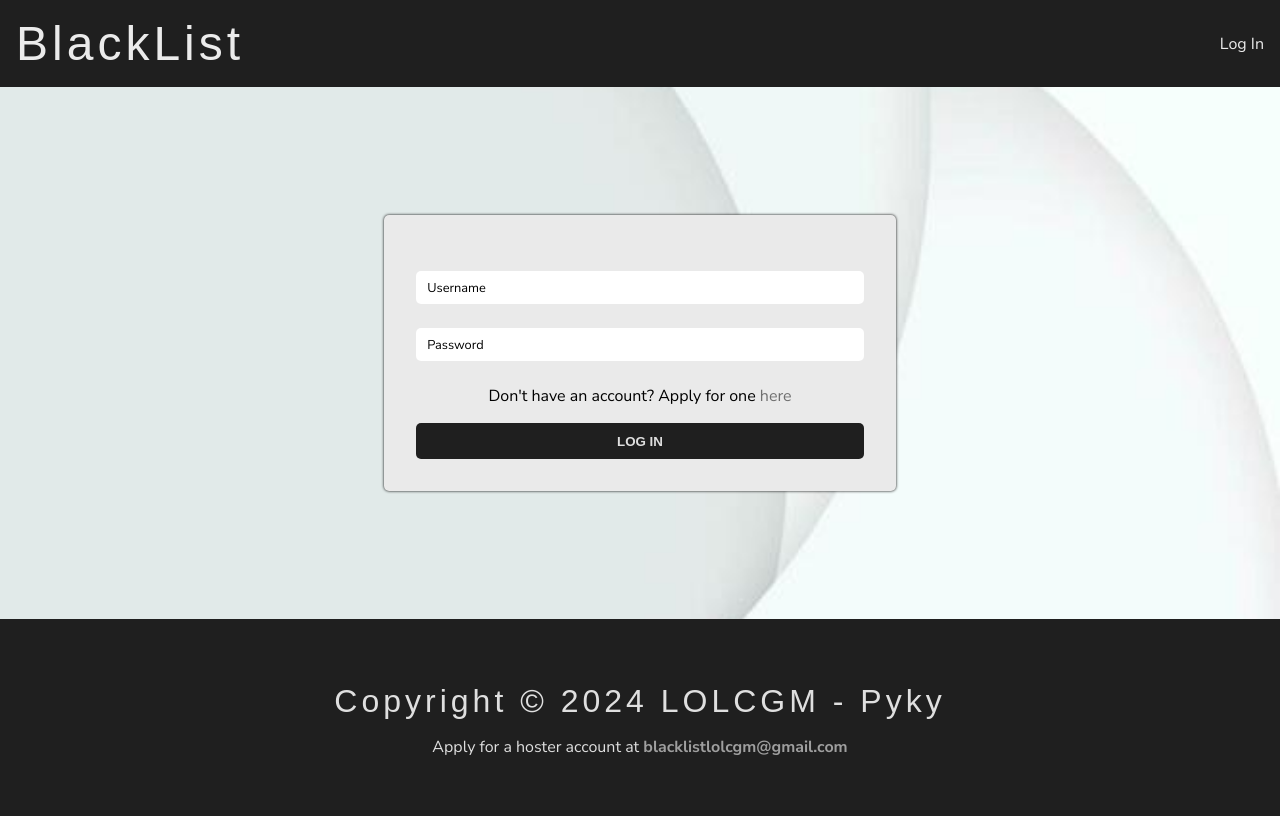
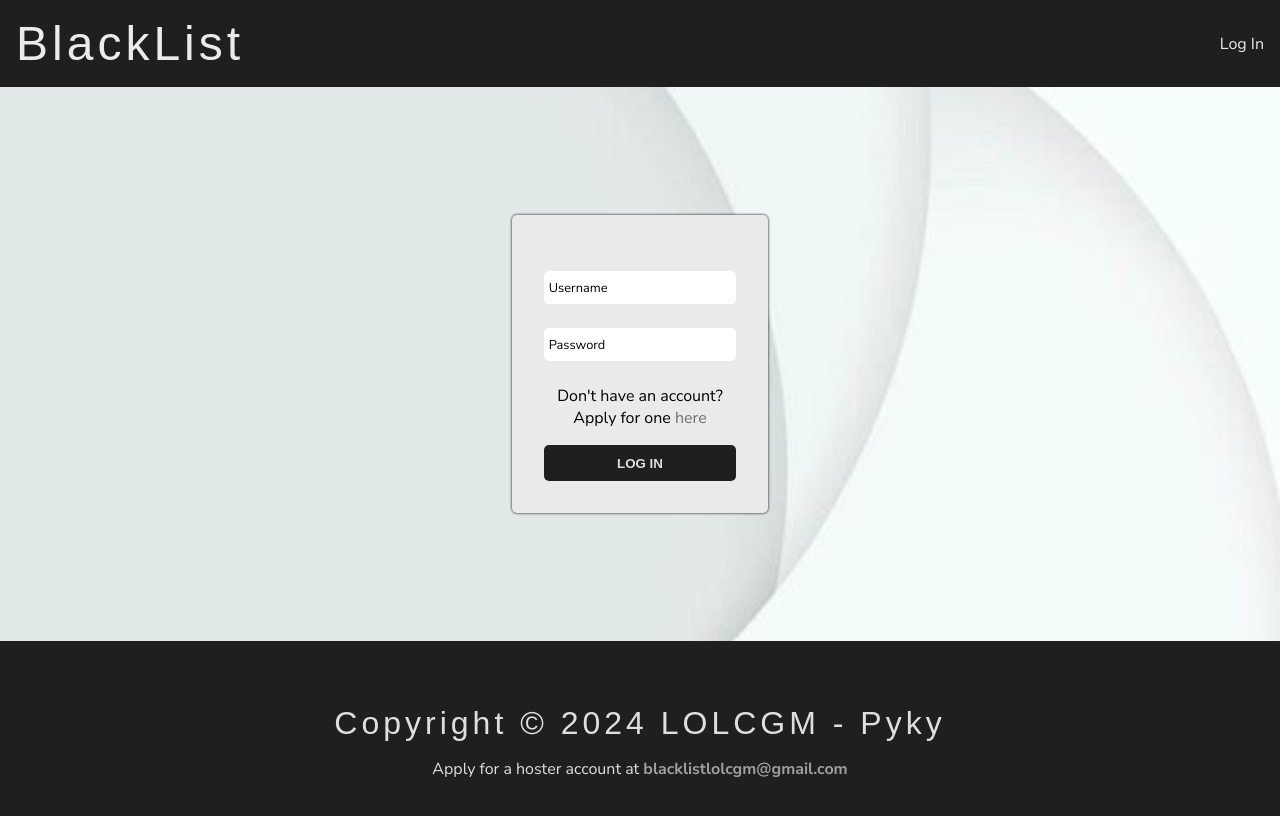
Before and after one commit to GitKub3r/BlackList-LOLCGM, a React (Vite) app: page /login in a window 1280 px wide. Shown: the top 816 px of the page. Built offline with nearby package versions, Linux system fonts and the light colour scheme; a web font is replaced by a local one.

Commit message:
Changed login component

```diff
--- a/src/components/login-form/loginform.css
+++ b/src/components/login-form/loginform.css
@@ -3,14 +3,24 @@
   padding: 10%;
 
   display: flex;
+  flex-direction: column;
   justify-content: center;
   align-items: center;
+
+  position: relative;
+}
+
+.main-form-container h1 {
+  color: var(--blacklist-text-dark-primary);
+
+  position: absolute;
+  top: 5%;
 }
 
 .main-login-form {
   background-color: var(--blacklist-bg-secondary);
 
-  width: 50%;
+  width: var(--blacklist-size-quarter);
   padding: 2rem;
 
   box-shadow: 0 0 3px black;
--- a/src/pages/login/login.tsx
+++ b/src/pages/login/login.tsx
@@ -1,7 +1,5 @@
 import { LoginForm } from "../../components/login-form/loginform";
 import "./login.css";
-
-const sayHi = () => console.log("hi");
 
 export const Login = () => {
   return (
```
